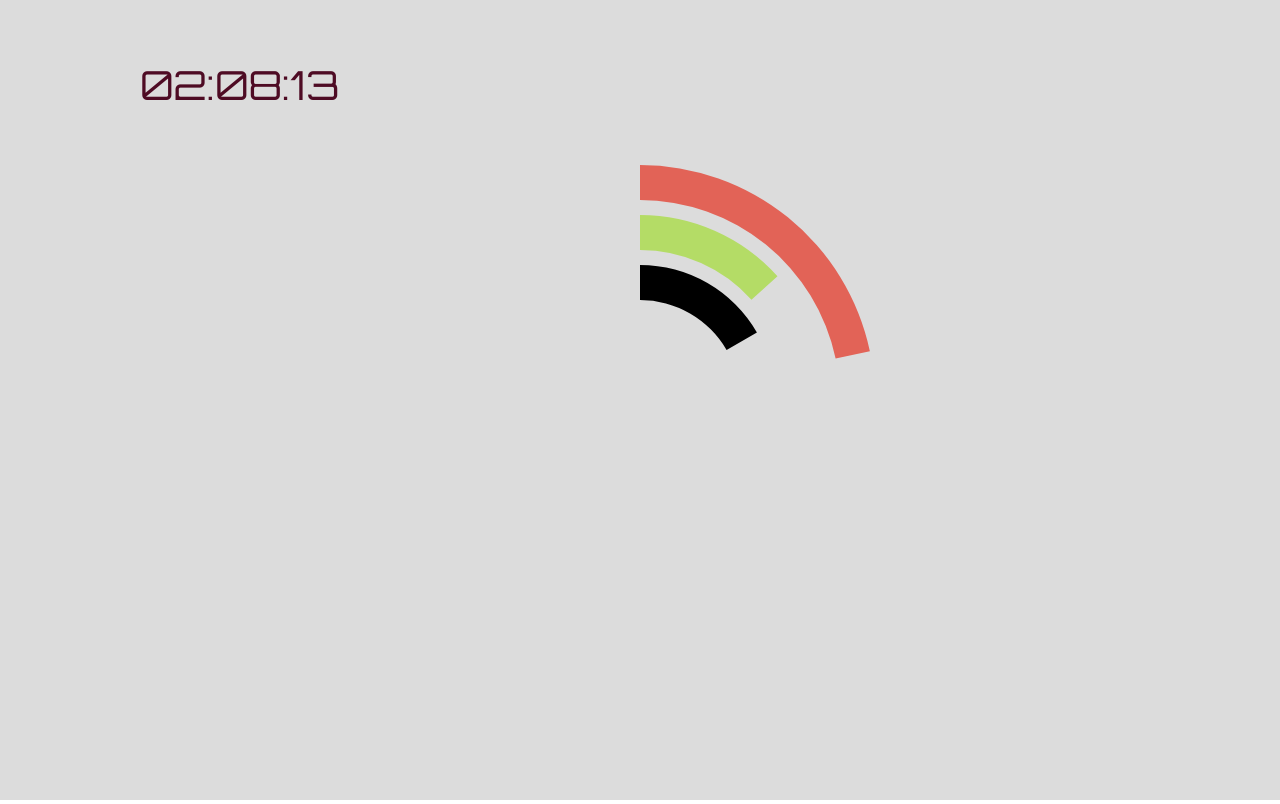
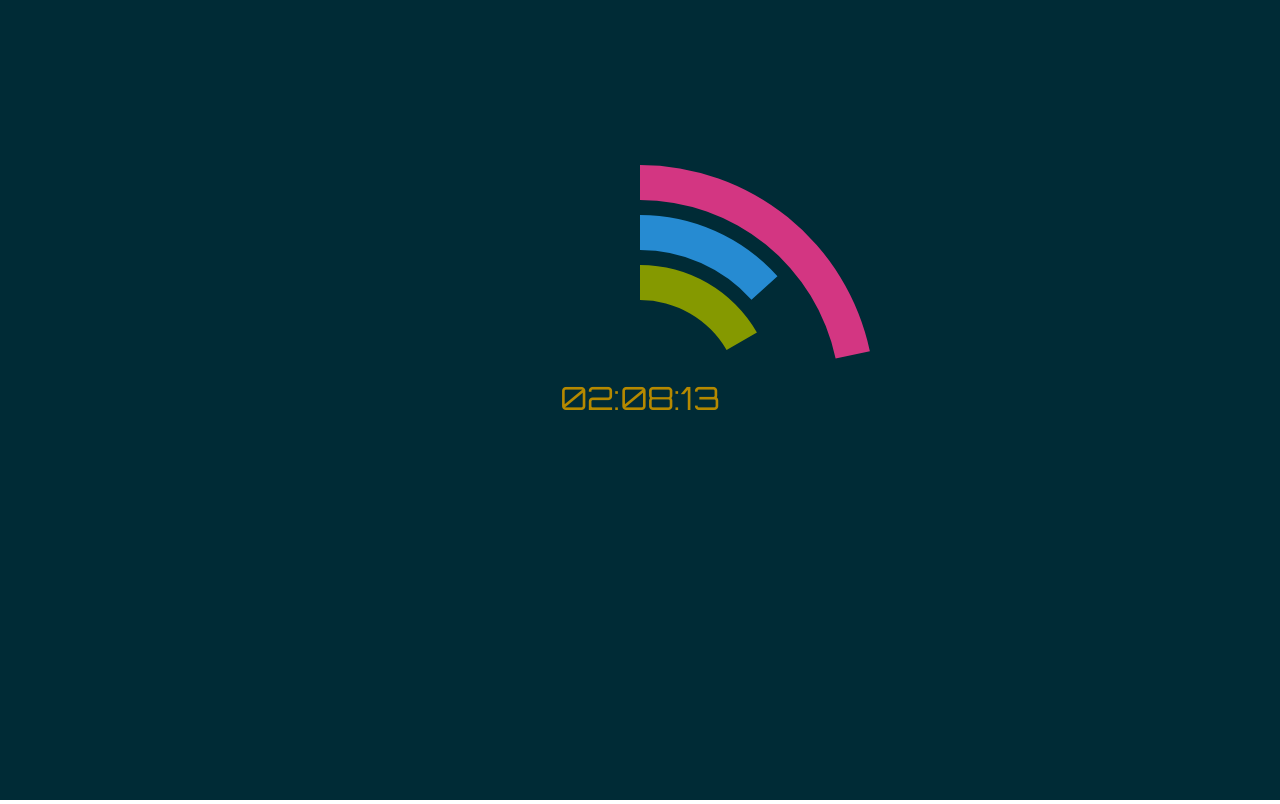
Before and after one commit to Priti-Pandurangan/polar-clock, a plain HTML site: page index.html in a window 1280 px wide. Drawn offline with Linux system fonts and the light colour scheme.

Commit message:
Color changes

```diff
--- a/css/clock.css
+++ b/css/clock.css
@@ -3,6 +3,6 @@
 	padding: 0;
 }
 canvas {
-	background: #DCDCDC;
+	background: #002b36;
 	font-family: "Orbitron", sans-serif;
 }
--- a/index.html
+++ b/index.html
@@ -4,6 +4,7 @@
 <head>
     <meta charset="utf-8">
     <title>Polar Clock</title>
+    <link rel="shortcut icon" type="image/x-icon" href="/favicon.ico">
     <link rel="stylesheet" href="css/clock.css">
     <link href='https://fonts.googleapis.com/css?family=Orbitron' rel='stylesheet' type='text/css'>
 </head>
--- a/js/clock.js
+++ b/js/clock.js
@@ -25,9 +25,9 @@ var sin = Math.sin
 function draw() {
     clearScreen()
 
-    drawHand(200, (2 * PI / 60) * seconds, "#E26357")
-    drawHand(150, (2 * PI / 60) * minutes, "#B4DC66")
-    drawHand(100, (2 * PI / 12) * hours,   "#000000")
+    drawHand(200, (2 * PI / 60) * seconds, "#d33682")
+    drawHand(150, (2 * PI / 60) * minutes, "#268bd2")
+    drawHand(100, (2 * PI / 12) * hours,   "#859900")
 
     drawTime(hours, minutes, seconds)
 
@@ -54,9 +54,11 @@ function drawTime(hours, minutes, seconds) {
     timeString += (minutes < 10) ? ":0" + minutes : ":" + minutes
     timeString += (seconds < 10) ? ":0" + seconds : ":" + seconds
 
-    ctx.font = "40px Orbitron, Arial, sans-serif"
-    ctx.fillStyle = "#4E0B24"
-    ctx.fillText(timeString, 140, 100)
+    ctx.font = "32px Orbitron, Arial, sans-serif"
+    ctx.fillStyle = "#b58900"
+    ctx.textAlign = "center"
+    ctx.textBaseline = "middle"
+    ctx.fillText(timeString, centerX, centerY)
 }
 
 function clearScreen() {
```
